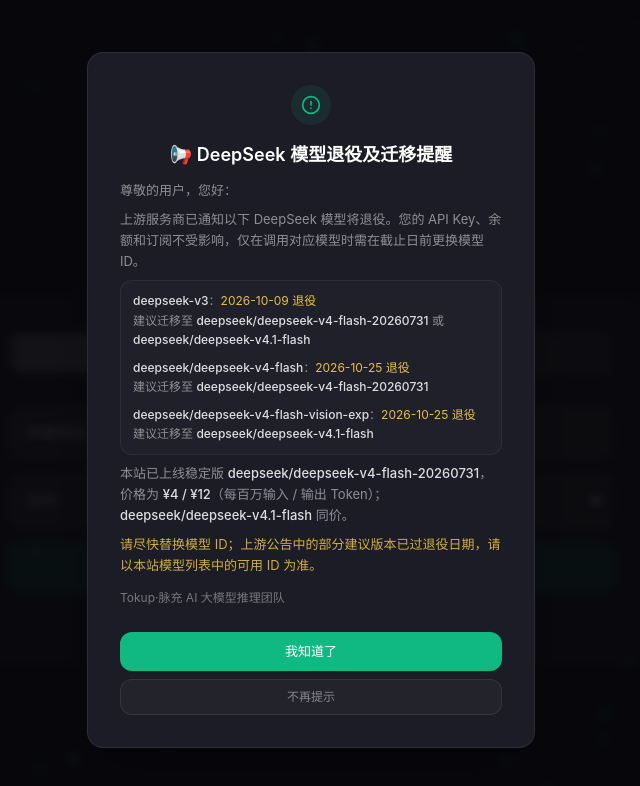
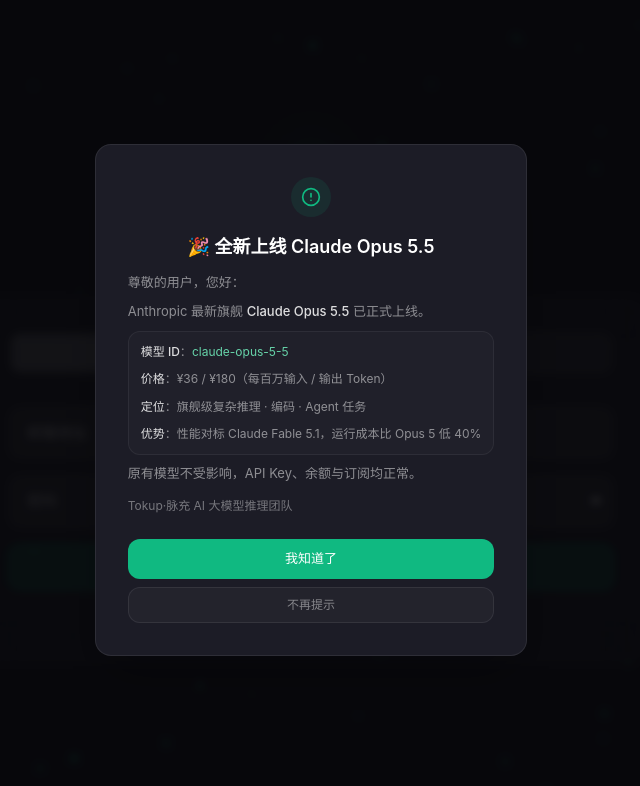
Before and after one commit to ly450358817/tokup, a React (Vite) app in the folder frontend/: page /login in a window 1280 px wide. Shown: the top 786 px of the page, without its empty margins (329-969 px from the left). Built offline with nearby package versions, Linux system fonts and the light colour scheme.

Commit message:
feat: 上线 Claude Opus 5.5（¥36/¥180）+ 全站公告

```diff
--- a/frontend/src/components/AnnouncementPopup.tsx
+++ b/frontend/src/components/AnnouncementPopup.tsx
@@ -1,7 +1,7 @@
 import { useState, useEffect } from 'react';
 
 // 公告版本号：内容变更时必须递增，否则已点击「我知道了」的用户 5 天内看不到新版
-const VERSION = 'v24';
+const VERSION = 'v25';
 
 function safeGet(store: Storage, key: string): string | null {
   try {
@@ -60,17 +60,17 @@
             <circle cx="12" cy="12" r="10"/><line x1="12" y1="8" x2="12" y2="12"/><line x1="12" y1="16" x2="12.01" y2="16"/>
           </svg>
         </div>
-        <h2 className="text-[18px] font-semibold text-white text-center mb-3">📢 DeepSeek 模型退役及迁移提醒</h2>
+        <h2 className="text-[18px] font-semibold text-white text-center mb-3">🎉 全新上线 Claude Opus 5.5</h2>
         <div className="text-[13px] text-white/50 leading-relaxed space-y-2 mb-6">
           <p>尊敬的用户，您好：</p>
-          <p>上游服务商已通知以下 DeepSeek 模型将退役。您的 API Key、余额和订阅不受影响，仅在调用对应模型时需在截止日前更换模型 ID。</p>
+          <p>Anthropic 最新旗舰 <span className="text-white/85 font-medium">Claude Opus 5.5</span> 已正式上线。</p>
           <div className="rounded-xl border border-white/[0.06] bg-white/[0.02] px-3 py-2.5 space-y-2 text-[12px]">
-            <p><span className="text-white/85 font-medium">deepseek-v3</span>：<span className="text-amber-300/90">2026-10-09 退役</span><br />建议迁移至 <span className="text-white/85 font-medium">deepseek/deepseek-v4-flash-20260731</span> 或 <span className="text-white/85 font-medium">deepseek/deepseek-v4.1-flash</span></p>
-            <p><span className="text-white/85 font-medium">deepseek/deepseek-v4-flash</span>：<span className="text-amber-300/90">2026-10-25 退役</span><br />建议迁移至 <span className="text-white/85 font-medium">deepseek/deepseek-v4-flash-20260731</span></p>
-            <p><span className="text-white/85 font-medium">deepseek/deepseek-v4-flash-vision-exp</span>：<span className="text-amber-300/90">2026-10-25 退役</span><br />建议迁移至 <span className="text-white/85 font-medium">deepseek/deepseek-v4.1-flash</span></p>
+            <p><span className="text-white/85 font-medium">模型 ID</span>：<span className="text-emerald-300/90">claude-opus-5-5</span></p>
+            <p><span className="text-white/85 font-medium">价格</span>：¥36 / ¥180（每百万输入 / 输出 Token）</p>
+            <p><span className="text-white/85 font-medium">定位</span>：旗舰级复杂推理 · 编码 · Agent 任务</p>
+            <p><span className="text-white/85 font-medium">优势</span>：性能对标 Claude Fable 5.1，运行成本比 Opus 5 低 40%</p>
           </div>
-          <p>本站已上线稳定版 <span className="text-white/85 font-medium">deepseek/deepseek-v4-flash-20260731</span>，价格为 <span className="text-white/85 font-medium">¥4 / ¥12</span>（每百万输入 / 输出 Token）；<span className="text-white/85 font-medium">deepseek/deepseek-v4.1-flash</span> 同价。</p>
-          <p className="text-amber-300/80">请尽快替换模型 ID；上游公告中的部分建议版本已过退役日期，请以本站模型列表中的可用 ID 为准。</p>
+          <p>原有模型不受影响，API Key、余额与订阅均正常。</p>
           <p className="text-white/40 text-[12px] pt-1">Tokup·脉充 AI 大模型推理团队</p>
         </div>
         <div className="space-y-2">
--- a/frontend/src/pages/DashboardPage.tsx
+++ b/frontend/src/pages/DashboardPage.tsx
@@ -27,6 +27,7 @@
   { id: 'openai/gpt-5-mini', label: 'GPT-5-mini', provider: 'OpenAI', cost: '¥3/1M input' },
   { id: 'gpt-oss-120b', label: 'GPT-OSS 120B', provider: 'OpenAI', cost: '¥2/1M input' },
   { id: 'anthropic/claude-fable-5', label: 'Claude Fable 5', provider: 'Anthropic', cost: '¥135/1M input' },
+  { id: 'claude-opus-5-5', label: 'Claude Opus 5.5', provider: 'Anthropic', cost: '¥36/1M input' },
   { id: 'claude-4.7-opus', label: 'Claude 4.7 Opus', provider: 'Anthropic', cost: '¥45/1M input' },
   { id: 'claude-4.6-sonnet', label: 'Claude 4.6 Sonnet', provider: 'Anthropic', cost: '¥27/1M input' },
   { id: 'gemini-2.5-pro', label: 'Gemini 2.5 Pro', provider: 'Google', cost: '¥24/1M input' },
--- a/frontend/src/pages/PricingPage.tsx
+++ b/frontend/src/pages/PricingPage.tsx
@@ -25,6 +25,7 @@
   { id: 'openai/gpt-5-mini', name: 'GPT-5-mini', provider: 'OpenAI', input: '¥3.0', output: '¥19', badge: 'New', note: '轻量快速' },
   { id: 'gpt-oss-120b', name: 'GPT-OSS 120B', provider: 'OpenAI', input: '¥2.0', output: '¥8.0', badge: 'New', note: '开源高性价比' },
   { id: 'anthropic/claude-fable-5', name: 'Claude Fable 5', provider: 'Anthropic', input: '¥135', output: '¥750', badge: 'New', note: '最新 Claude' },
+  { id: 'claude-opus-5-5', name: 'Claude Opus 5.5', provider: 'Anthropic', input: '¥36', output: '¥180', badge: 'New', note: '最新旗舰 · 5.5 系列' },
   { id: 'claude-4.7-opus', name: 'Claude 4.7 Opus', provider: 'Anthropic', input: '¥45', output: '¥225', badge: 'New', note: '最新旗舰 Opus' },
   { id: 'claude-4.6-sonnet', name: 'Claude 4.6 Sonnet', provider: 'Anthropic', input: '¥27', output: '¥135', badge: 'New', note: '旗舰 Sonnet' },
   { id: 'gemini-2.5-pro', name: 'Gemini 2.5 Pro', provider: 'Google', input: '¥24', output: '¥141', badge: 'New', note: '谷歌旗舰' },
--- a/frontend/src/pages/TransferStationPage.tsx
+++ b/frontend/src/pages/TransferStationPage.tsx
@@ -38,6 +38,7 @@
   { id: 'openai/gpt-5-mini', name: 'GPT-5-mini', provider: 'OpenAI', input: '¥3.0', output: '¥19', note: '轻量快速', badge: 'New' },
   { id: 'gpt-oss-120b', name: 'GPT-OSS 120B', provider: 'OpenAI', input: '¥2.0', output: '¥8.0', note: '开源高性价比', badge: 'New' },
   { id: 'anthropic/claude-fable-5', name: 'Claude Fable 5', provider: 'Anthropic', input: '¥135', output: '¥750', note: '最新 Claude', badge: 'New' },
+  { id: 'claude-opus-5-5', name: 'Claude Opus 5.5', provider: 'Anthropic', input: '¥36', output: '¥180', note: '最新旗舰 · 5.5 系列', badge: 'New' },
   { id: 'claude-4.7-opus', name: 'Claude 4.7 Opus', provider: 'Anthropic', input: '¥45', output: '¥225', note: '最新旗舰 Opus', badge: 'New' },
   { id: 'claude-4.6-sonnet', name: 'Claude 4.6 Sonnet', provider: 'Anthropic', input: '¥27', output: '¥135', note: '旗舰 Sonnet', badge: 'New' },
   { id: 'gemini-2.5-pro', name: 'Gemini 2.5 Pro', provider: 'Google', input: '¥24', output: '¥141', note: '谷歌旗舰', badge: 'New' },
```
Also changed, not shown: 1 other file (tests, documents, lock files or other folders).
